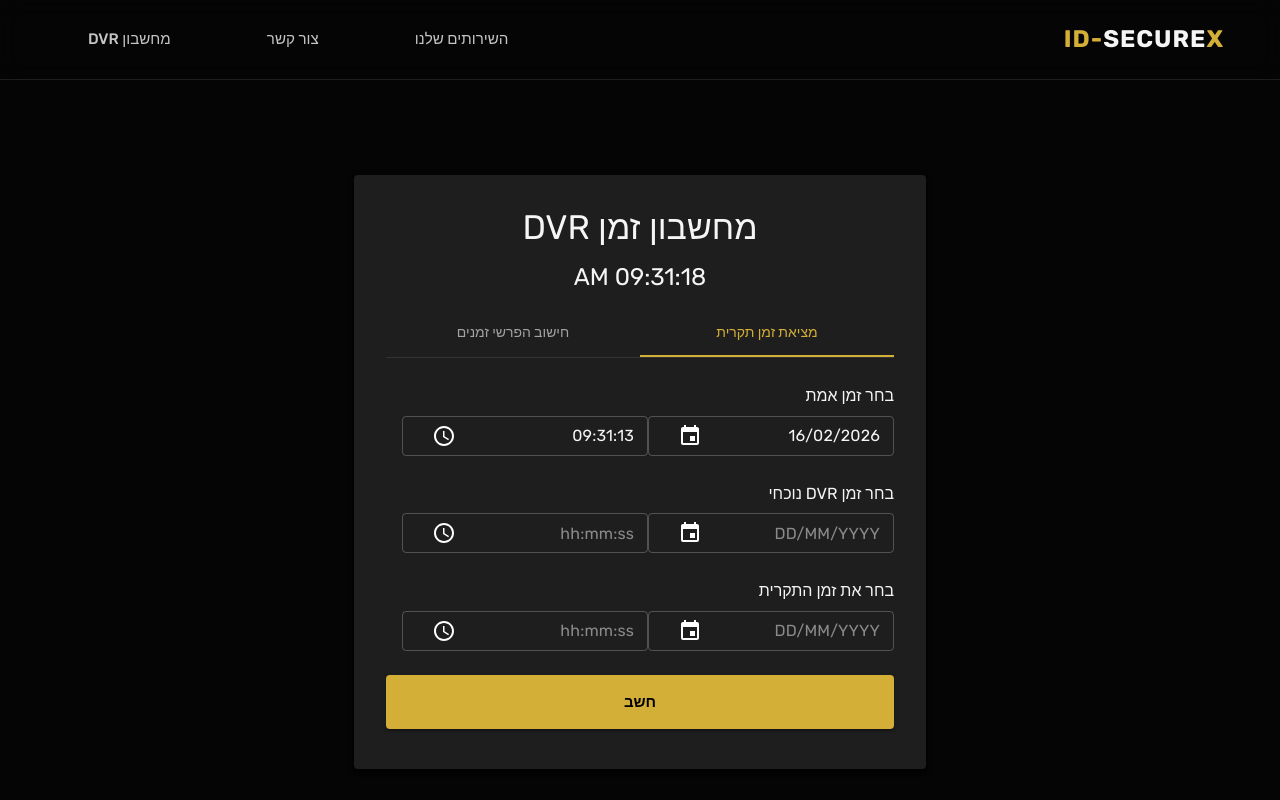
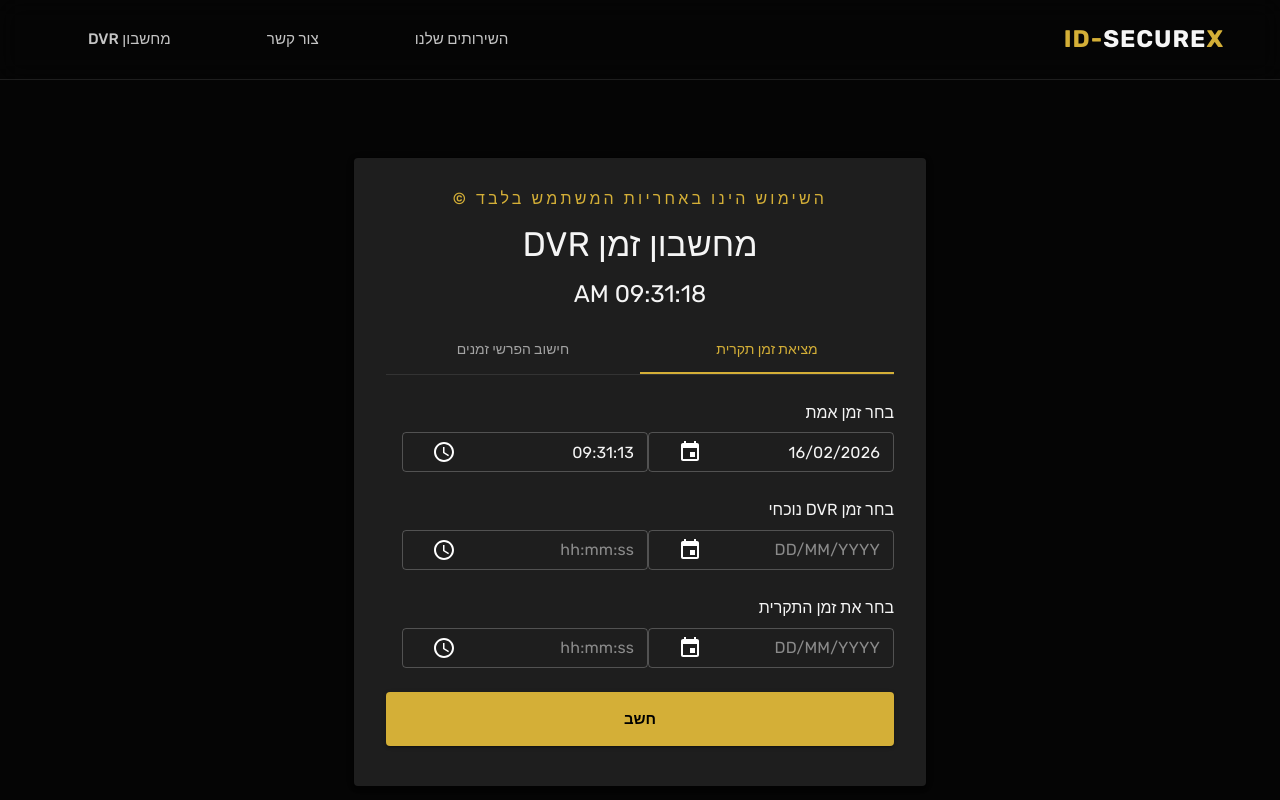
Before and after one commit to noamalka228/IdSecureX, a Next.js app: page /dvr-calculator in a window 1280 px wide. Shown: the top 800 px of the page. Built offline with nearby package versions, Linux system fonts and the light colour scheme.

Commit message:
Added law protection to dvr usage

```diff
--- a/src/components/dvr/DvrCalculator.tsx
+++ b/src/components/dvr/DvrCalculator.tsx
@@ -139,16 +139,6 @@ const DvrCalculator = () => {
                 .minute(incidentTime.minute())
                 .second(incidentTime.second());
 
-            // Apply diff: Incident Time - Diff = DVR Time at Incident
-            // If DVR is BEHIND real time (positive diff), we SUBTRACT diff from real incident time to get DVR time?
-            // Wait, logic check:
-            // Diff = Real - DVR
-            // Real = DVR + Diff
-            // DVR = Real - Diff
-            // So if we have Real Incident Time, we want DVR Incident Time.
-            // DVR_Incident = Real_Incident - Diff.
-            // Correct.
-
             const dvrTimeOnIncident = incidentDateTime.subtract(timeDiff, 'millisecond');
 
             setResult({
@@ -171,6 +161,22 @@ const DvrCalculator = () => {
             >
                 <Card sx={{ maxWidth: 600, width: '100%', p: 2, boxShadow: 3 }}>
                     <CardContent>
+                        <Typography
+                            variant="h2"
+                            component="h2"
+                            align="center"
+                            gutterBottom
+                            sx={{
+                                color: 'primary.main',
+                                textTransform: 'uppercase',
+                                letterSpacing: { xs: '0.1rem', md: '0.2rem' },
+                                fontSize: { xs: '0.9rem', md: '1rem' },
+                                fontWeight: 500,
+                                textAlign: 'center',
+                                mb: 2,
+                            }}>
+                            השימוש הינו באחריות המשתמש בלבד &copy;
+                        </Typography>
                         <Typography variant="h4" component="h2" align="center" gutterBottom>
                             מחשבון זמן DVR
                         </Typography>
```
